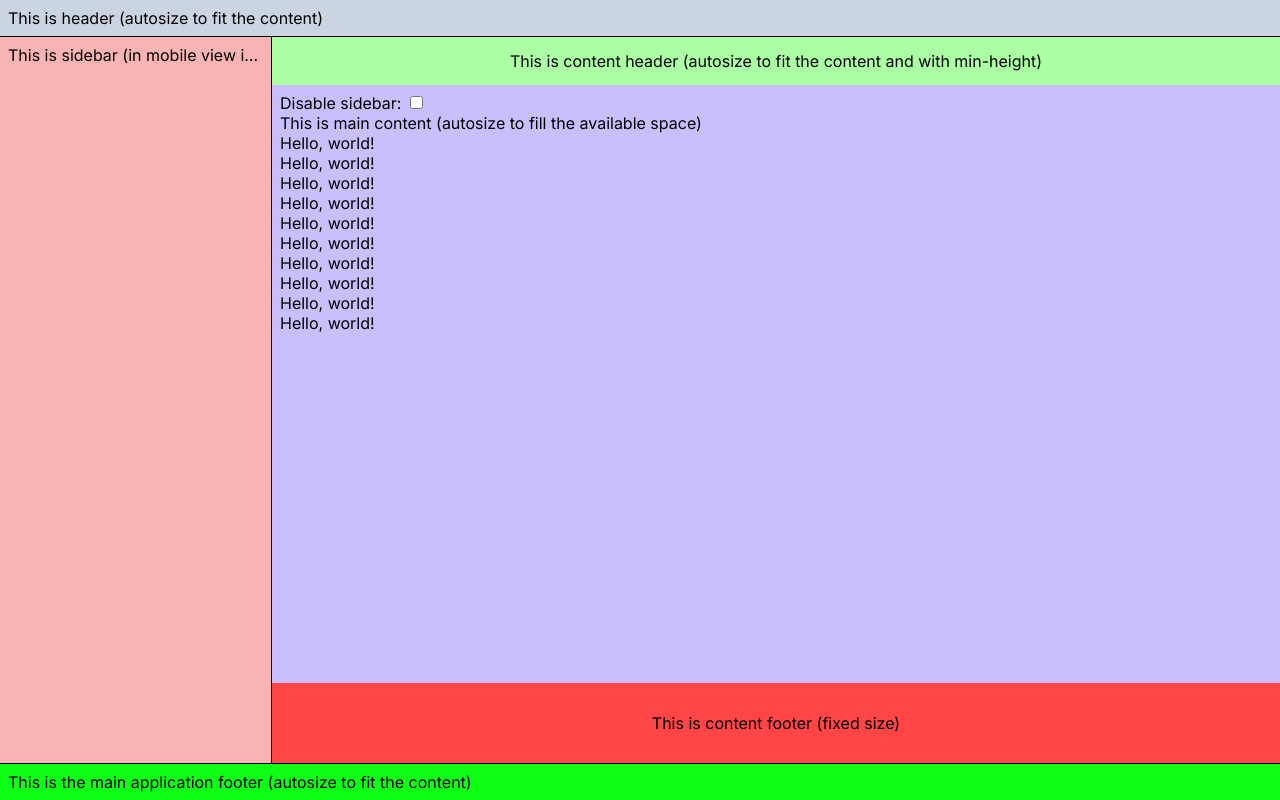
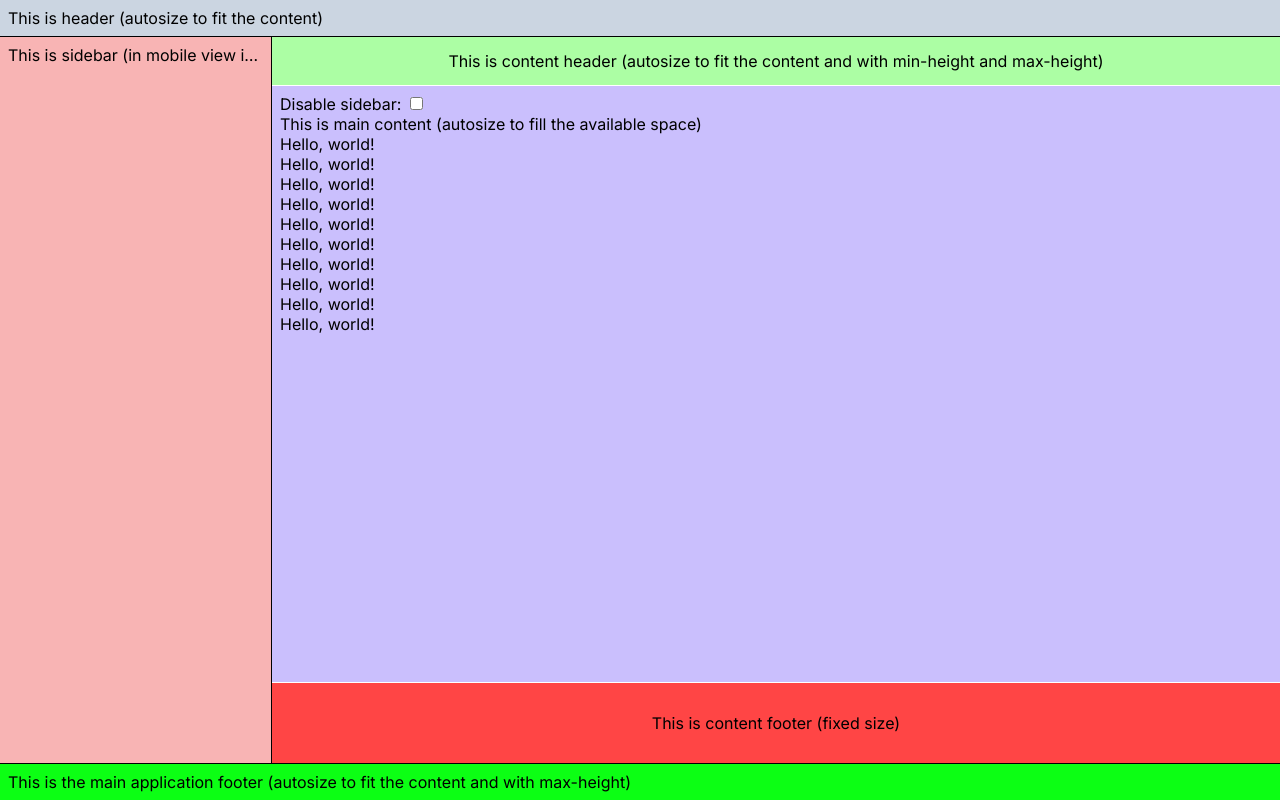
Before and after one commit to padcom/app-layout-example, a Vue app: page / in a window 1280 px wide. Built offline with nearby package versions, Linux system fonts and the light colour scheme.

Commit message:
Added more examples how to define min/max heights of elements of the layout

```diff
--- a/src/App.vue
+++ b/src/App.vue
@@ -8,7 +8,7 @@
 
     <div class="content">
       <div class="content-header center">
-        This is content header (autosize to fit the content and with min-height)
+        This is content header (autosize to fit the content and with min-height and max-height)
       </div>
       <div class="content-main">
         <label>
@@ -22,7 +22,7 @@
     </div>
 
     <div class="footer">
-      This is the main application footer (autosize to fit the content)
+      This is the main application footer (autosize to fit the content and with max-height)
     </div>
   </div>
 </template>
@@ -128,6 +128,8 @@ html, body {
 /* The main application footer is allowed to expand to as much content as it has */
 .footer {
   grid-area: footer;
+  max-height: 7rem;
+  overflow-y: auto;
 }
 
 /* Those are styles for the main application content area - completely disconnected from main layout */
@@ -136,13 +138,15 @@ html, body {
   display: grid;
   grid-template-rows: auto 1fr auto;
 
+  /* The content header has a minimum and maximum height but it will expand if there is more content */
+  > .content-header {
+    min-height: 3rem;
+    max-height: 7rem;
+    overflow-y: auto;
+  }
+
   /* VERY IMPORTANT: This allows the .content-main to scroll when its content exceeds the available space */
   overflow: hidden;
-
-  /* The content header has a minimum height but it will expand if there is more content */
-  > .content-header {
-    min-height: 3rem;
-  }
 
   /* The main content will use up all the remaining space and if there is even more content it will enable scrolling */
   > .content-main {
@@ -182,7 +186,6 @@ html, body {
 .content-footer,
 .footer {
   padding: var(--p-default);
-  overflow: auto;
 }
 
 /* We give here some colors to the elements to make them easier to spot on the screen */
@@ -196,6 +199,7 @@ html, body {
 
   @media screen and (max-width: 768px) {
     border-right: none;
+    border-bottom: solid 1px black;
   }
 }
 .content {
@@ -204,7 +208,8 @@ html, body {
     background-color: #acfea4;
   }
   > .content-main {
-    background-color: rgb(202 191 253);
+    background-color: #cabffd;
+    border-block: solid 1px white;
   }
   > .content-footer {
     background-color: #ff4545;
```
